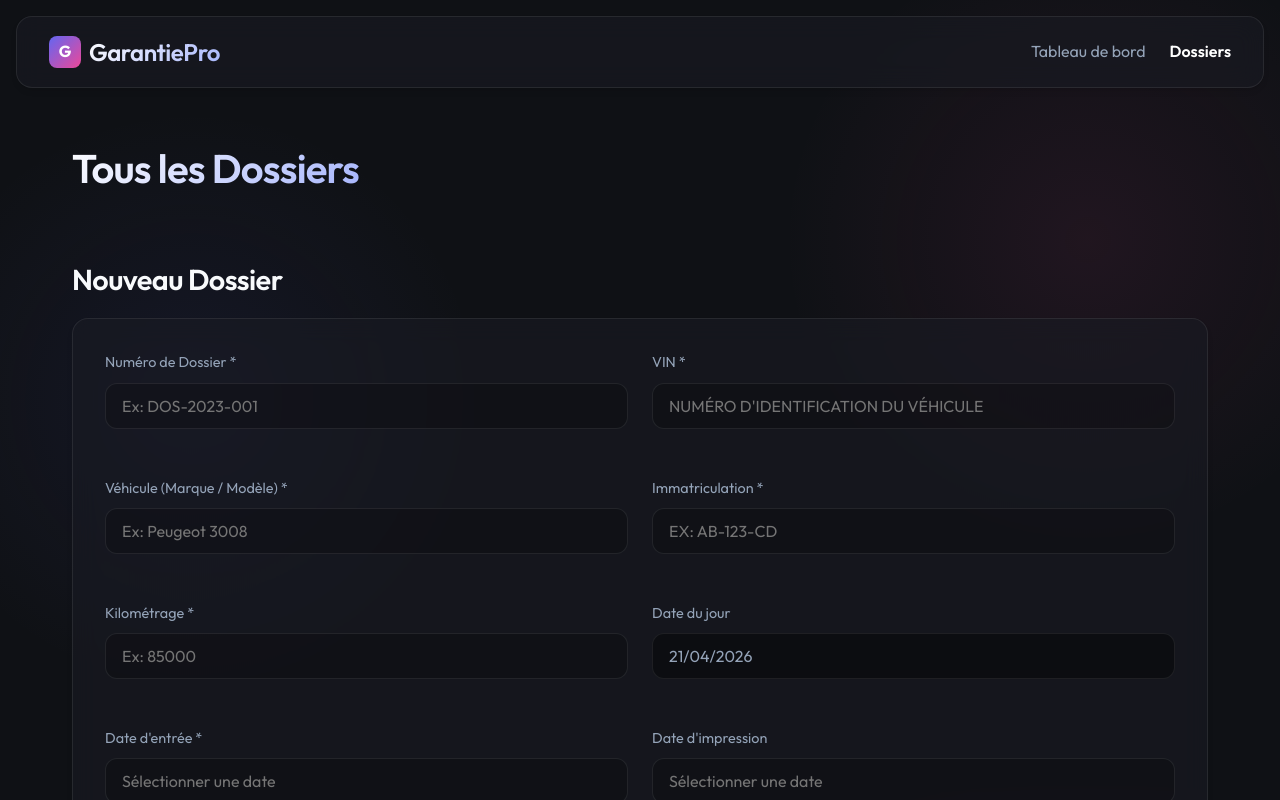
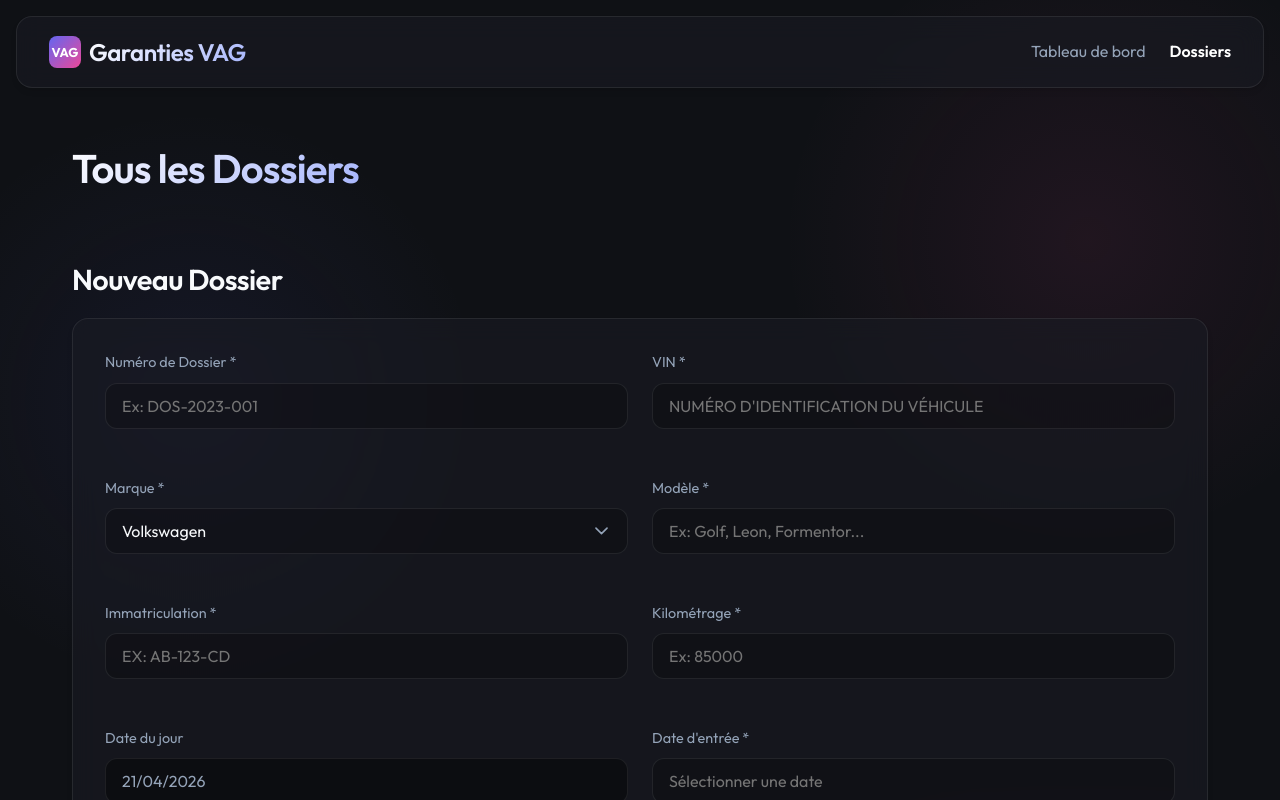
Before and after one commit to Fabienholert/test, a React (Create React App) app in the folder client/: page /dossiers in a window 1280 px wide. Both pictures are taken after a click on the button "+ Nouveau Dossier". Shown: the top 800 px of the page. Built offline with nearby package versions, Linux system fonts and the light colour scheme; no server answers; the HTML template or start-up script is replaced by a standard one.

Commit message:
feat: replace vehicle field with separate brand and model fields and update branding to VAG

```diff
--- a/client/src/components/DossierCard.js
+++ b/client/src/components/DossierCard.js
@@ -28,7 +28,7 @@ function DossierCard({ dossier }) {
         </p>
         <p style={{ margin: '0 0 0.5rem 0', display: 'flex', alignItems: 'center', gap: '0.5rem' }}>
           <span style={{ color: 'var(--text-muted)' }}>Véhicule:</span>
-          <span style={{ color: 'white' }}>{dossier.vehicule}</span>
+          <span style={{ color: 'white' }}>{dossier.marque} {dossier.modele}</span>
         </p>
         <p style={{ margin: 0, display: 'flex', alignItems: 'center', gap: '0.5rem' }}>
           <span style={{ color: 'var(--text-muted)' }}>Immat:</span>
--- a/client/src/components/DossierForm.js
+++ b/client/src/components/DossierForm.js
@@ -11,7 +11,8 @@ function DossierForm({ initialData = {}, onSubmit, onCancel, isLoading }) {
   const [formData, setFormData] = useState({
     numero: '',
     vin: '',
-    vehicule: '',
+    marque: 'Volkswagen',
+    modele: '',
     immatriculation: '',
     kilometrage: '',
     dateEntree: null,
@@ -26,7 +27,8 @@ function DossierForm({ initialData = {}, onSubmit, onCancel, isLoading }) {
       setFormData({
         numero: initialData.numero || '',
         vin: initialData.vin || '',
-        vehicule: initialData.vehicule || '',
+        marque: initialData.marque || 'Volkswagen',
+        modele: initialData.modele || '',
         immatriculation: initialData.immatriculation || '',
         kilometrage: initialData.kilometrage || '',
         dateEntree: initialData.dateEntree ? new Date(initialData.dateEntree) : null,
@@ -198,14 +200,31 @@ function DossierForm({ initialData = {}, onSubmit, onCancel, isLoading }) {
         </div>
 
         <div className="form-group">
-          <label className="form-label">Véhicule (Marque / Modèle) *</label>
+          <label className="form-label">Marque *</label>
+          <select
+            name="marque"
+            className="form-control"
+            value={formData.marque}
+            onChange={handleChange}
+            required
+          >
+            <option value="Volkswagen">Volkswagen</option>
+            <option value="SEAT">SEAT</option>
+            <option value="CUPRA">CUPRA</option>
+            <option value="Škoda">Škoda</option>
+            <option value="Volkswagen Utilitaires">Volkswagen Utilitaires</option>
+          </select>
+        </div>
+
+        <div className="form-group">
+          <label className="form-label">Modèle *</label>
           <input
             type="text"
-            name="vehicule"
+            name="modele"
             className="form-control"
-            value={formData.vehicule}
+            value={formData.modele}
             onChange={handleChange}
-            placeholder="Ex: Peugeot 3008"
+            placeholder="Ex: Golf, Leon, Formentor..."
             required
           />
         </div>
--- a/client/src/components/Navbar.js
+++ b/client/src/components/Navbar.js
@@ -7,11 +7,11 @@ function Navbar() {
   return (
     <nav className="glass-panel" style={{ margin: '1rem', padding: '1rem 2rem', display: 'flex', justifyContent: 'space-between', alignItems: 'center' }}>
       <Link to="/" style={{ display: 'flex', alignItems: 'center', gap: '0.5rem' }}>
-        <div style={{ background: 'linear-gradient(135deg, var(--primary), var(--secondary))', width: '32px', height: '32px', borderRadius: '8px', display: 'flex', justifyContent: 'center', alignItems: 'center', fontWeight: 'bold', color: 'white' }}>
-          G
+        <div style={{ background: 'linear-gradient(135deg, var(--primary), var(--secondary))', width: '32px', height: '32px', borderRadius: '8px', display: 'flex', justifyContent: 'center', alignItems: 'center', fontWeight: 'bold', color: 'white', fontSize: '0.8rem' }}>
+          VAG
         </div>
         <h2 style={{ margin: 0, fontSize: '1.5rem', background: 'linear-gradient(135deg, #fff, #a5b4fc)', WebkitBackgroundClip: 'text', WebkitTextFillColor: 'transparent' }}>
-          GarantiePro
+          Garanties VAG
         </h2>
       </Link>
       <div style={{ display: 'flex', gap: '1.5rem' }}>
--- a/client/src/pages/DossierDetails.js
+++ b/client/src/pages/DossierDetails.js
@@ -91,8 +91,12 @@ function DossierDetails() {
               <h3 style={{ margin: 0, color: 'white' }}>{dossier.vin}</h3>
             </div>
             <div style={{ marginBottom: '1.5rem' }}>
-              <p className="form-label">Véhicule</p>
-              <h3 style={{ margin: 0, color: 'white' }}>{dossier.vehicule}</h3>
+              <p className="form-label">Marque</p>
+              <h3 style={{ margin: 0, color: 'white' }}>{dossier.marque}</h3>
+            </div>
+            <div style={{ marginBottom: '1.5rem' }}>
+              <p className="form-label">Modèle</p>
+              <h3 style={{ margin: 0, color: 'white' }}>{dossier.modele}</h3>
             </div>
             <div style={{ marginBottom: '1.5rem' }}>
               <p className="form-label">Immatriculation</p>
```
